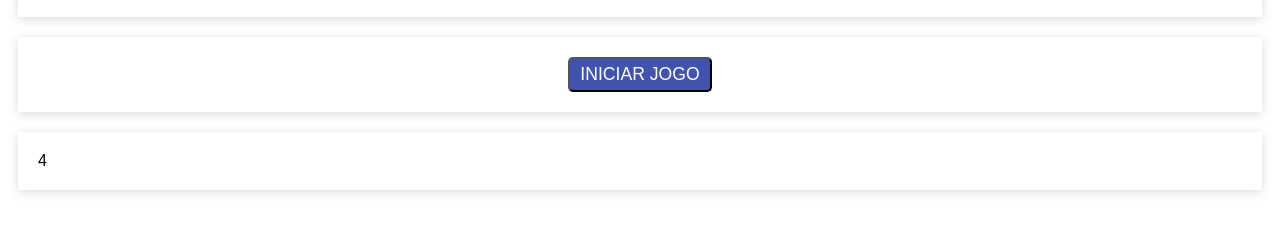
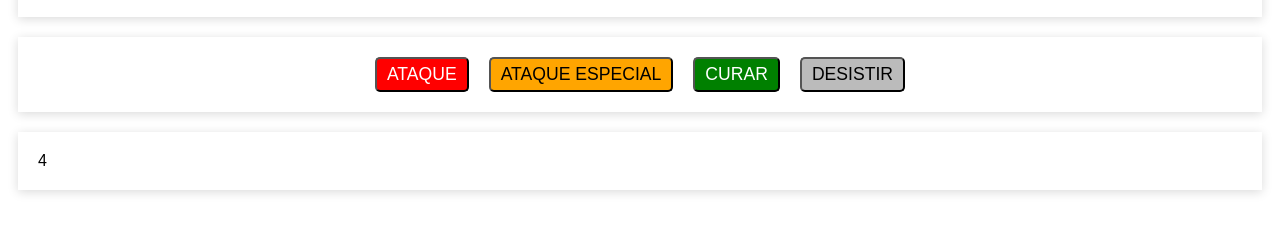
Before and after one commit to Reysson/VueJs-Projeto-Matador-De-Monstros, a plain HTML site: page Matador de Monstros/index.html in a window 1280 px wide. Both pictures are taken after a click on the button "INICIAR JOGO". Shown: the part 161-394 px from the top of the page. Drawn offline with nearby package versions, Linux system fonts and the light colour scheme.

Commit message:
Criando iniciar e desistir do jogo

```diff
--- a/Matador de Monstros/app.js
+++ b/Matador de Monstros/app.js
@@ -11,7 +11,11 @@ new Vue({
         }
     },
     methods: {
-
+        startGame() {
+            this.playerLife = 100
+            this.monsterLife = 100
+            this.running = true
+        }
     },
     watch: {
 
--- a/Matador de Monstros/index.html
+++ b/Matador de Monstros/index.html
@@ -42,9 +42,10 @@
                 <button class="btn attack">Ataque</button>
                 <button class="btn especial-attack">Ataque especial</button>
                 <button class="btn heal">Curar</button>
-                <button class="btn give-up">Desistir</button>
+                <button @click="running = false"
+                    class="btn give-up">Desistir</button>
             </template>
-            <button v-else class="btn new-game">Iniciar Jogo</button>
+            <button @click="startGame" v-else class="btn new-game">Iniciar Jogo</button>
         </div>
         <div class="painel logs">4</div>
     </div>
```
